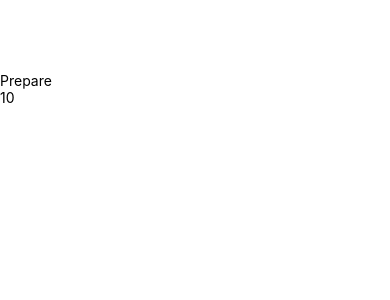
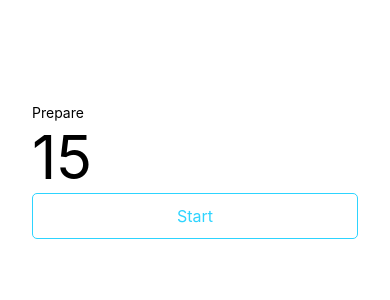
Before and after one commit to sawdev88/intervals, a React Native app: screen / in a window 390 px wide. Shown: the top 300 px of the page. Built offline with nearby package versions, Linux system fonts and the light colour scheme.

Commit message:
Created round counter

```diff
--- a/src/App.js
+++ b/src/App.js
@@ -1,6 +1,6 @@
 import React, { Component } from 'react';
 import { View, Text, StatusBar, Picker } from 'react-native';
-import { Header, Input, Hr, Button } from './Components';
+import { Header, Input, Hr, Button, Counter } from './Components';
 import { Drawer } from './Themes'
 import { RandomColorPicker } from './Utility/Functions';
 
@@ -18,6 +18,7 @@ class App extends Component {
       restHour: '00',
       restMinute: '00',
       restSecond: '30',
+      roundCount: 3,
       currentTitle: 'Prepare',
       currentTime: 0
     }
@@ -44,12 +45,11 @@ class App extends Component {
 
   componentDidMount() {
     this.setState({ currentTime: this.state.prepareTime })
-    this.countDown(this.state.prepareTime)
   }
 
   render() {
     return (
-      <View onPress={ () => console.log('ya')} style={{ flex: 1 }}>
+      <View style={{ flex: 1 }}>
         <Drawer
           bg={ this.state.themeColor }
           width={ this.state.drawerShowing } >
@@ -107,6 +107,12 @@ class App extends Component {
               onChangeText={(restSecond) => this.setState({ restSecond })}
               value={ this.state.restSecond } />
           </View>
+          <Text style={ styles.text }>Rounds:</Text>
+          <Counter
+            text={ this.state.roundCount }
+            minus={ () => this.setState({ roundCount: (this.state.roundCount - 1) }) }
+            plus={ () => this.setState({ roundCount: (this.state.roundCount + 1) }) }
+          />
           <Button onPress={ () => this.setState({ drawerShowing: false }) } margin title={ 'Close' } color={ 'white' }/>
           <Button
             onPress={ () => this.resetToInitialState() }
@@ -122,8 +128,15 @@ class App extends Component {
           backgroundColor={ this.state.themeColor }
           onPress={ () => this.setState({ drawerShowing: true })}/>
 
-        <Text>{ this.state.currentTitle }</Text>
-        <Text>{ this.state.currentTime }</Text>
+        <View style={{ padding: 32 }}>
+          <Text>{ this.state.currentTitle }</Text>
+          <Text style={{ fontSize: 60 }}>{ this.state.currentTime }</Text>
+
+          <Button
+            title={ 'Start' }
+            color={ this.state.themeColor }
+            onPress={ () => this.countDown(this.state.prepareTime) }/>
+        </View>
       </View>
     )
   }
--- /dev/null
+++ b/src/Components/Counter.js
@@ -0,0 +1,25 @@
+import React from 'react';
+import { View, Text, TouchableOpacity } from 'react-native';
+import Icon from 'react-native-vector-icons/Ionicons';
+
+const Counter = (props) => {
+  return (
+    <View style={{ flexDirection: 'row', justifyContent: 'center', alignItems: 'center' }}>
+      <TouchableOpacity onPress={ props.minus }>
+        <Icon style={ styles.icon } name="md-remove" size={32} color="#fff" />
+      </TouchableOpacity>
+      <Text style={{ marginHorizontal: 40 }}>{ props.text }</Text>
+      <TouchableOpacity onPress={ props.plus }>
+        <Icon style={ styles.icon } name="md-add" size={32} color="#fff" />
+      </TouchableOpacity>
+    </View>
+  )
+}
+
+const styles = {
+  icon : {
+    padding: 8,
+  }
+}
+
+export default Counter;
--- a/src/Components/index.js
+++ b/src/Components/index.js
@@ -2,10 +2,12 @@ import Header from './Header';
 import Input from './Input';
 import Hr from './Hr';
 import Button from './Button';
+import Counter from './Counter';
 
 export {
   Header,
   Input,
   Hr,
-  Button
+  Button,
+  Counter
 }
```
